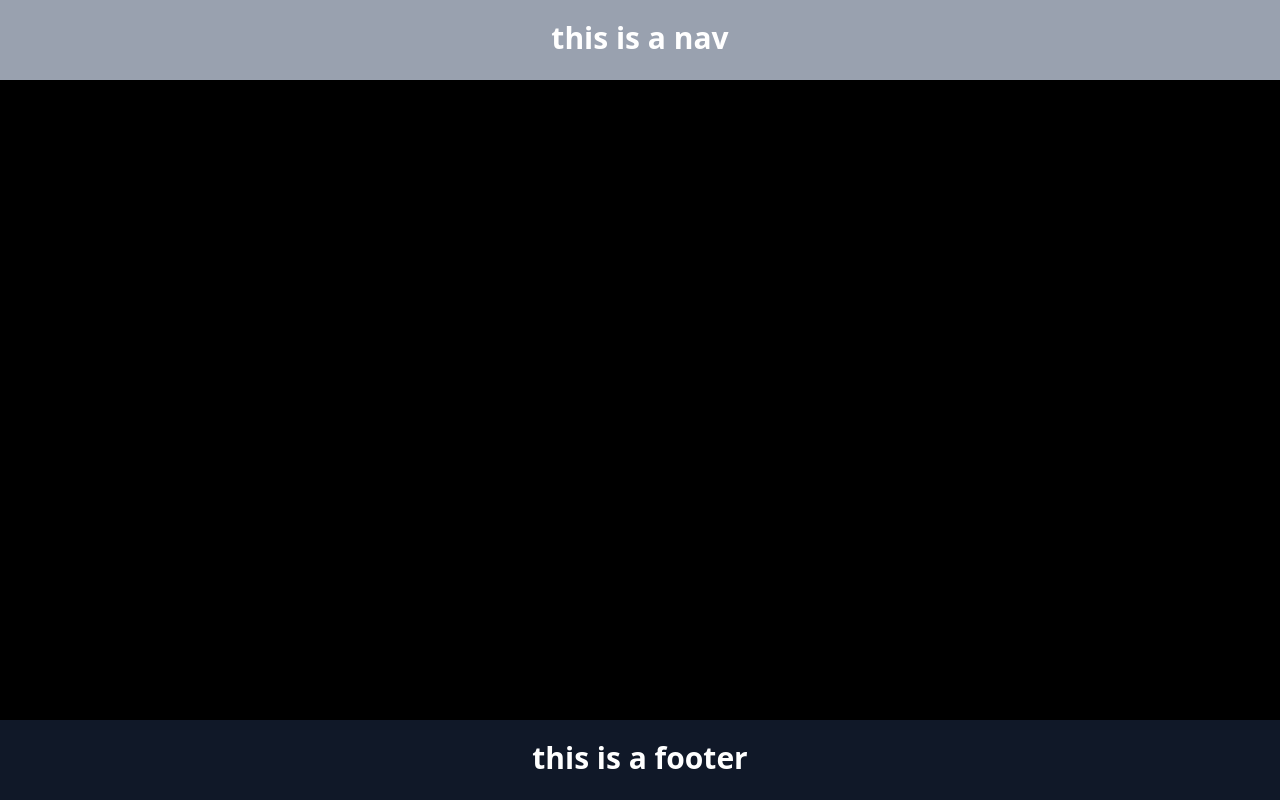
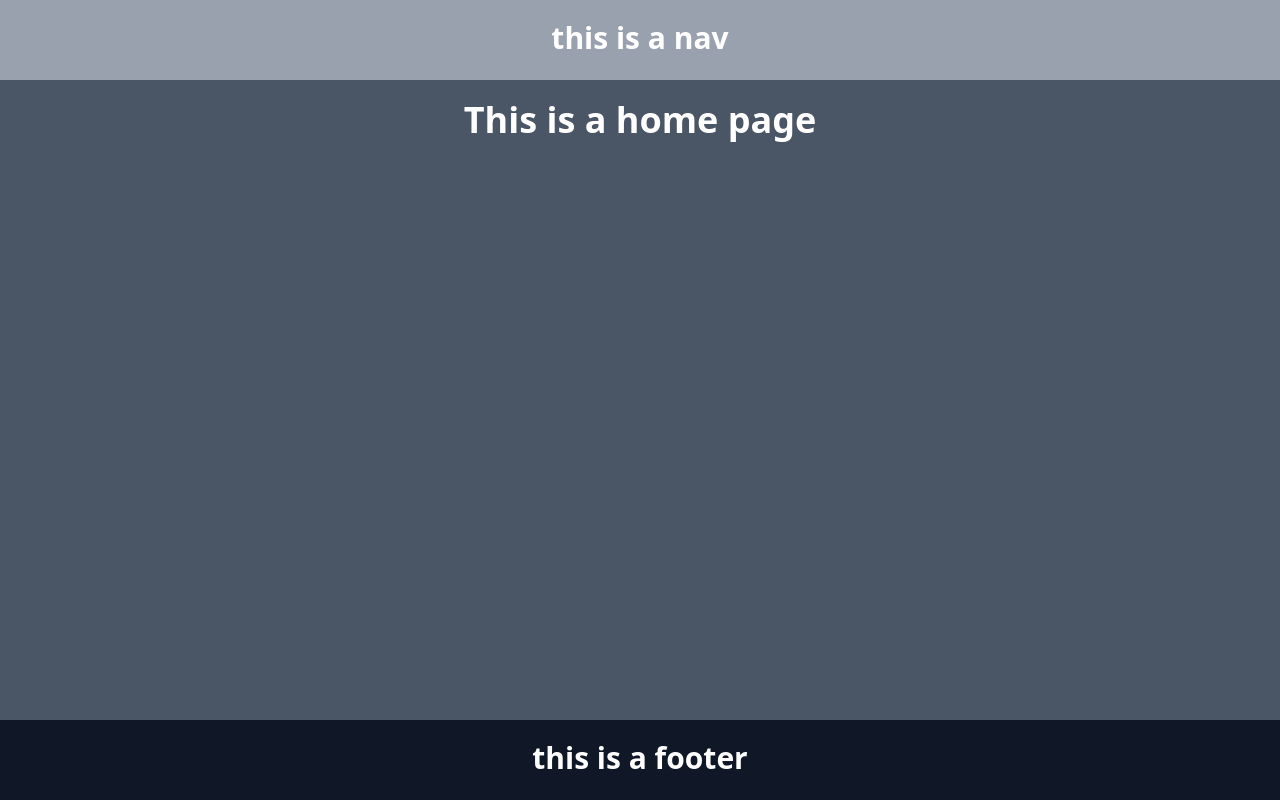
Before and after one commit to dhruval1907/React-cohort22, a React (Vite) app in the folder react-routing/: page / in a window 1280 px wide. Built offline with nearby package versions, Linux system fonts and the light colour scheme.

Commit message:
accesing that

```diff
--- a/react-routing/src/App.jsx
+++ b/react-routing/src/App.jsx
@@ -1,11 +1,13 @@
 import React from 'react'
 import Nav from './components/Nav'
 import Footer from './components/Footer'
+import Hero from './components/Hero'
 
 const App = () => {
   return (
     <div className='bg-black h-screen w-full'>
       <Nav/>
+      <Hero />
       <Footer />
     </div>
   )
--- /dev/null
+++ b/react-routing/src/components/Hero.jsx
@@ -0,0 +1,11 @@
+import React from 'react'
+
+const Hero = () => {
+  return (
+    <div className='h-[84%] w-full bg-gray-600 text-center p-5'>
+    <h1 className='text-white font-bold text-4xl '>This is a home page</h1>
+    </div>
+  )
+}
+
+export default Hero
```
